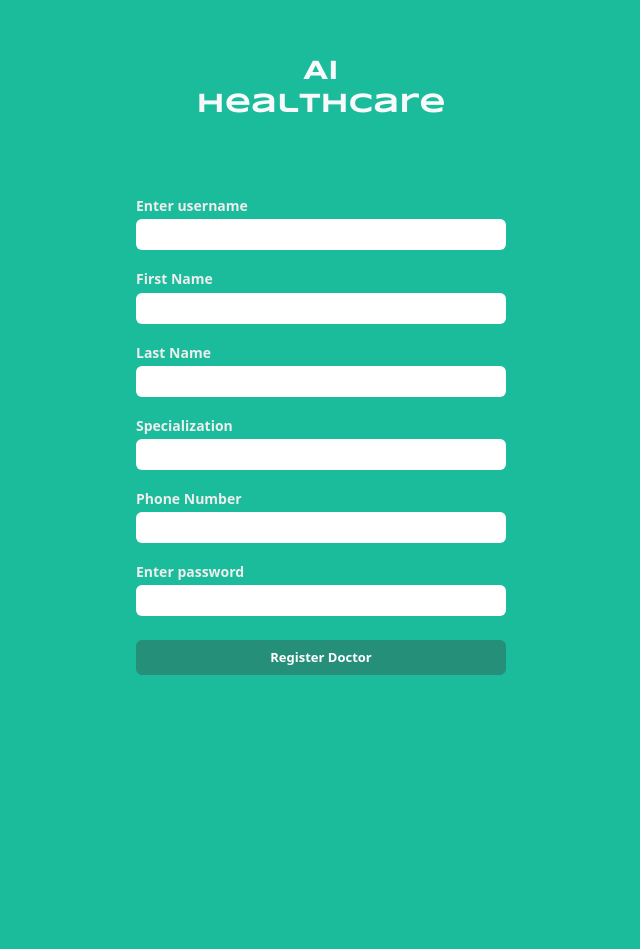
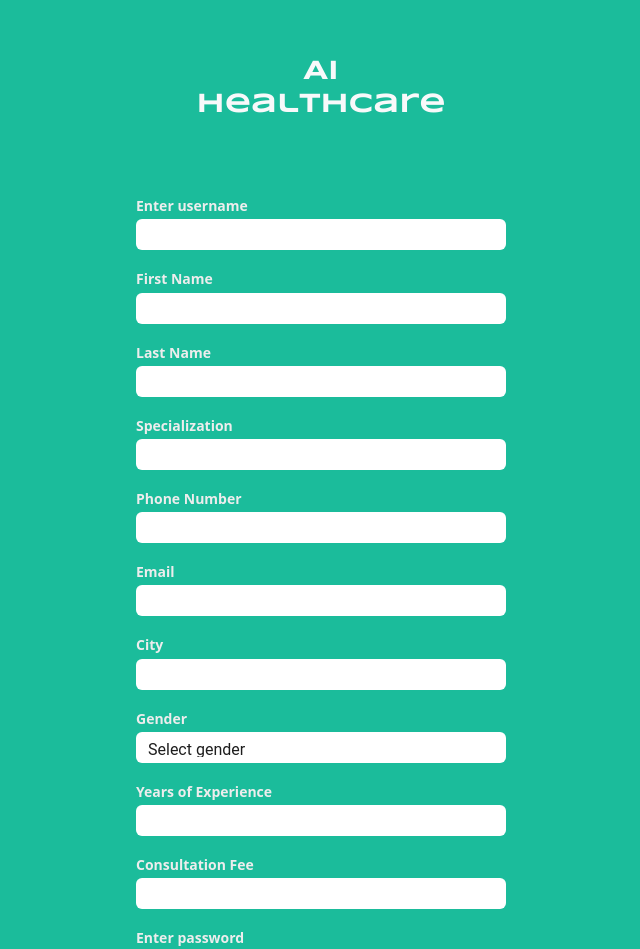
Before and after one commit to mubeenaftab/FE-AIBOT-healthcare, a React (Vite) app: page /register/doctor in a window 1280 px wide. Shown: the top 949 px of the page, without its empty margins (319-959 px from the left). Before the commit the page ends 800 px from the top, so only its background shows below. Built offline with nearby package versions, Linux system fonts and the light colour scheme.

Commit message:
added new fields (#3)

```diff
--- a/src/pages/SignupDoctor.jsx
+++ b/src/pages/SignupDoctor.jsx
@@ -12,6 +12,11 @@ const RegisterDoctorPage = () => {
   const [lastName, setLastName] = useState('');
   const [specialization, setSpecialization] = useState('');
   const [phoneNumber, setPhoneNumber] = useState('');
+  const [email, setEmail] = useState('');  // New field
+  const [city, setCity] = useState('');    // New field
+  const [gender, setGender] = useState(''); // New field
+  const [yearsOfExperience, setYearsOfExperience] = useState('');  // New field
+  const [consultationFee, setConsultationFee] = useState('');      // New field
   const navigate = useNavigate();
 
   const showFirstError = (errors) => {
@@ -32,8 +37,8 @@ const RegisterDoctorPage = () => {
         background: '#1b1b1b',
         color: '#d8fffb',
         didOpen: (toast) => {
-          toast.addEventListener('mouseenter', Swal.stopTimer)
-          toast.addEventListener('mouseleave', Swal.resumeTimer)
+          toast.addEventListener('mouseenter', Swal.stopTimer);
+          toast.addEventListener('mouseleave', Swal.resumeTimer);
         },
         didClose: () => {
           // Focus on the input field that has the error
@@ -41,11 +46,12 @@ const RegisterDoctorPage = () => {
           if (inputElement) {
             inputElement.focus();
           }
-        }
+        },
       });
     }
   };
 
+  // Handle the form submission
   const handleSubmit = async (e) => {
     e.preventDefault();
 
@@ -56,6 +62,11 @@ const RegisterDoctorPage = () => {
       last_name: lastName,
       specialization,
       phone_number: phoneNumber,
+      email,
+      city,
+      gender,
+      years_of_experience: yearsOfExperience,
+      consultation_fee: consultationFee,
     };
 
     try {
@@ -74,7 +85,7 @@ const RegisterDoctorPage = () => {
         didOpen: (toast) => {
           toast.addEventListener('mouseenter', Swal.stopTimer);
           toast.addEventListener('mouseleave', Swal.resumeTimer);
-        }
+        },
       });
       setTimeout(() => {
         navigate('/login');
@@ -85,16 +96,13 @@ const RegisterDoctorPage = () => {
         const validationErrors = error.response.data.detail;
 
         if (status === 422) {
-          // Check if the error relates to unique constraint violation
-          const uniqueError = validationErrors.find(err =>
-            err.msg.toLowerCase().includes('unique')
-          );
+          const uniqueError = validationErrors.find(err => err.msg.toLowerCase().includes('unique'));
 
           if (uniqueError) {
             const field = uniqueError.loc[uniqueError.loc.length - 1];
             Swal.fire({
               title: `${field.charAt(0).toUpperCase() + field.slice(1)}`,
-              text: 'This phone number must be unique.',
+              text: 'This field must be unique.',
               icon: 'error',
               toast: true,
               timer: 3000,
@@ -106,9 +114,8 @@ const RegisterDoctorPage = () => {
               didOpen: (toast) => {
                 toast.addEventListener('mouseenter', Swal.stopTimer);
                 toast.addEventListener('mouseleave', Swal.resumeTimer);
-              }
+              },
             });
-            // Focus on the input field that has the error
             const inputElement = document.getElementById(field);
             if (inputElement) {
               inputElement.focus();
@@ -131,26 +138,9 @@ const RegisterDoctorPage = () => {
             didOpen: (toast) => {
               toast.addEventListener('mouseenter', Swal.stopTimer);
               toast.addEventListener('mouseleave', Swal.resumeTimer);
-            }
+            },
           });
         }
-      } else {
-        Swal.fire({
-          title: 'Registration Failed',
-          text: 'Something went wrong. Please try again.',
-          icon: 'error',
-          toast: true,
-          timer: 3000,
-          timerProgressBar: true,
-          position: 'top-end',
-          showConfirmButton: false,
-          background: '#1b1b1b',
-          color: '#d8fffb',
-          didOpen: (toast) => {
-            toast.addEventListener('mouseenter', Swal.stopTimer);
-            toast.addEventListener('mouseleave', Swal.resumeTimer);
-          }
-        });
       }
     }
   };
@@ -165,6 +155,7 @@ const RegisterDoctorPage = () => {
         <span>HealthCare</span>
       </h1>
       <form onSubmit={handleSubmit} className="login-form">
+        {/* Existing fields */}
         <div className="mb-1 mt-3">
           <label htmlFor="username" className="form-label label" style={{ fontSize: '0.875rem' }}>Enter username</label>
           <input
@@ -220,6 +211,65 @@ const RegisterDoctorPage = () => {
           />
         </div>
 
+        <div className="mb-1 mt-1">
+          <label htmlFor="email" className="form-label label" style={{ fontSize: '0.875rem' }}>Email</label>
+          <input
+            type="email"
+            className="form-control bg-dark text-light border-0"
+            id="email"
+            value={email}
+            onChange={(e) => setEmail(e.target.value)}
+          />
+        </div>
+
+        <div className="mb-1 mt-1">
+          <label htmlFor="city" className="form-label label" style={{ fontSize: '0.875rem' }}>City</label>
+          <input
+            type="text"
+            className="form-control bg-dark text-light border-0"
+            id="city"
+            value={city}
+            onChange={(e) => setCity(e.target.value)}
+          />
+        </div>
+
+        <div className="mb-1 mt-1">
+          <label htmlFor="gender" className="form-label label" style={{ fontSize: '0.875rem' }}>Gender</label>
+          <select
+            className="form-control bg-dark text-light border-0"
+            id="gender"
+            value={gender}
+            onChange={(e) => setGender(e.target.value)}
+          >
+            <option value="">Select gender</option>
+            <option value="male">Male</option>
+            <option value="female">Female</option>
+            <option value="other">Other</option>
+          </select>
+        </div>
+
+        <div className="mb-1 mt-1">
+          <label htmlFor="yearsOfExperience" className="form-label label" style={{ fontSize: '0.875rem' }}>Years of Experience</label>
+          <input
+            type="number"
+            className="form-control bg-dark text-light border-0"
+            id="yearsOfExperience"
+            value={yearsOfExperience}
+            onChange={(e) => setYearsOfExperience(e.target.value)}
+          />
+        </div>
+
+        <div className="mb-1 mt-1">
+          <label htmlFor="consultationFee" className="form-label label" style={{ fontSize: '0.875rem' }}>Consultation Fee</label>
+          <input
+            type="number"
+            className="form-control bg-dark text-light border-0"
+            id="consultationFee"
+            value={consultationFee}
+            onChange={(e) => setConsultationFee(e.target.value)}
+          />
+        </div>
+
         <div className="mb-3 mt-1">
           <label htmlFor="password" className="form-label label" style={{ fontSize: '0.875rem' }}>Enter password</label>
           <input
--- a/src/pages/SignupPatient.jsx
+++ b/src/pages/SignupPatient.jsx
@@ -12,6 +12,11 @@ const RegisterPatientPage = () => {
   const [lastName, setLastName] = useState('');
   const [phoneNumber, setPhoneNumber] = useState('');
   const [dob, setDob] = useState('');
+  const [email, setEmail] = useState('');
+  const [city, setCity] = useState('');
+  const [gender, setGender] = useState('');
+  const [bloodGroup, setBloodGroup] = useState('');
+  const [emergencyContact, setEmergencyContact] = useState('');
   const navigate = useNavigate();
 
   const showFirstError = (errors) => {
@@ -32,8 +37,8 @@ const RegisterPatientPage = () => {
         background: '#1b1b1b',
         color: '#d8fffb',
         didOpen: (toast) => {
-          toast.addEventListener('mouseenter', Swal.stopTimer)
-          toast.addEventListener('mouseleave', Swal.resumeTimer)
+          toast.addEventListener('mouseenter', Swal.stopTimer);
+          toast.addEventListener('mouseleave', Swal.resumeTimer);
         },
         didClose: () => {
           // Focus on the input field that has the error
@@ -56,6 +61,11 @@ const RegisterPatientPage = () => {
       last_name: lastName,
       phone_number: phoneNumber,
       dob,
+      email,
+      city,
+      gender,
+      blood_group: bloodGroup,
+      emergency_contact: emergencyContact,
     };
 
     try {
@@ -72,8 +82,8 @@ const RegisterPatientPage = () => {
         background: '#1b1b1b',
         color: '#d8fffb',
         didOpen: (toast) => {
-          toast.addEventListener('mouseenter', Swal.stopTimer)
-          toast.addEventListener('mouseleave', Swal.resumeTimer)
+          toast.addEventListener('mouseenter', Swal.stopTimer);
+          toast.addEventListener('mouseleave', Swal.resumeTimer);
         }
       });
       setTimeout(() => {
@@ -96,14 +106,13 @@ const RegisterPatientPage = () => {
           background: '#1b1b1b',
           color: '#d8fffb',
           didOpen: (toast) => {
-            toast.addEventListener('mouseenter', Swal.stopTimer)
-            toast.addEventListener('mouseleave', Swal.resumeTimer)
+            toast.addEventListener('mouseenter', Swal.stopTimer);
+            toast.addEventListener('mouseleave', Swal.resumeTimer);
           }
         });
       }
     }
   };
-
 
   return (
     <div className="container-fluid d-flex flex-column justify-content-center align-items-center text-light">
@@ -170,6 +179,74 @@ const RegisterPatientPage = () => {
           />
         </div>
 
+        <div className="mb-1 mt-1">
+          <label htmlFor="email" className="form-label label" style={{ fontSize: '0.875rem' }}>Email</label>
+          <input
+            type="email"
+            className="form-control bg-dark text-light border-0"
+            id="email"
+            value={email}
+            onChange={(e) => setEmail(e.target.value)}
+          />
+        </div>
+
+        <div className="mb-1 mt-1">
+          <label htmlFor="city" className="form-label label" style={{ fontSize: '0.875rem' }}>City</label>
+          <input
+            type="text"
+            className="form-control bg-dark text-light border-0"
+            id="city"
+            value={city}
+            onChange={(e) => setCity(e.target.value)}
+          />
+        </div>
+
+        <div className="mb-1 mt-1">
+          <label htmlFor="gender" className="form-label label" style={{ fontSize: '0.875rem' }}>Gender</label>
+          <select
+            className="form-control bg-dark text-light border-0"
+            id="gender"
+            value={gender}
+            onChange={(e) => setGender(e.target.value)}
+          >
+            <option value="">Select gender</option>
+            <option value="male">Male</option>
+            <option value="female">Female</option>
+            <option value="other">Other</option>
+          </select>
+        </div>
+
+        <div className="mb-1 mt-1">
+          <label htmlFor="bloodGroup" className="form-label label" style={{ fontSize: '0.875rem' }}>Blood Group</label>
+          <select
+            className="form-control bg-dark text-light border-0"
+            id="bloodGroup"
+            value={bloodGroup}
+            onChange={(e) => setBloodGroup(e.target.value)}
+          >
+            <option value="">Select blood group</option>
+            <option value="A+">A+</option>
+            <option value="A-">A-</option>
+            <option value="B+">B+</option>
+            <option value="B-">B-</option>
+            <option value="O+">O+</option>
+            <option value="O-">O-</option>
+            <option value="AB+">AB+</option>
+            <option value="AB-">AB-</option>
+          </select>
+        </div>
+
+        <div className="mb-1 mt-1">
+          <label htmlFor="emergencyContact" className="form-label label" style={{ fontSize: '0.875rem' }}>Emergency Contact</label>
+          <input
+            type="text"
+            className="form-control bg-dark text-light border-0"
+            id="emergencyContact"
+            value={emergencyContact}
+            onChange={(e) => setEmergencyContact(e.target.value)}
+          />
+        </div>
+
         <div className="mb-3 mt-1">
           <label htmlFor="password" className="form-label label" style={{ fontSize: '0.875rem' }}>Enter password</label>
           <input
```
